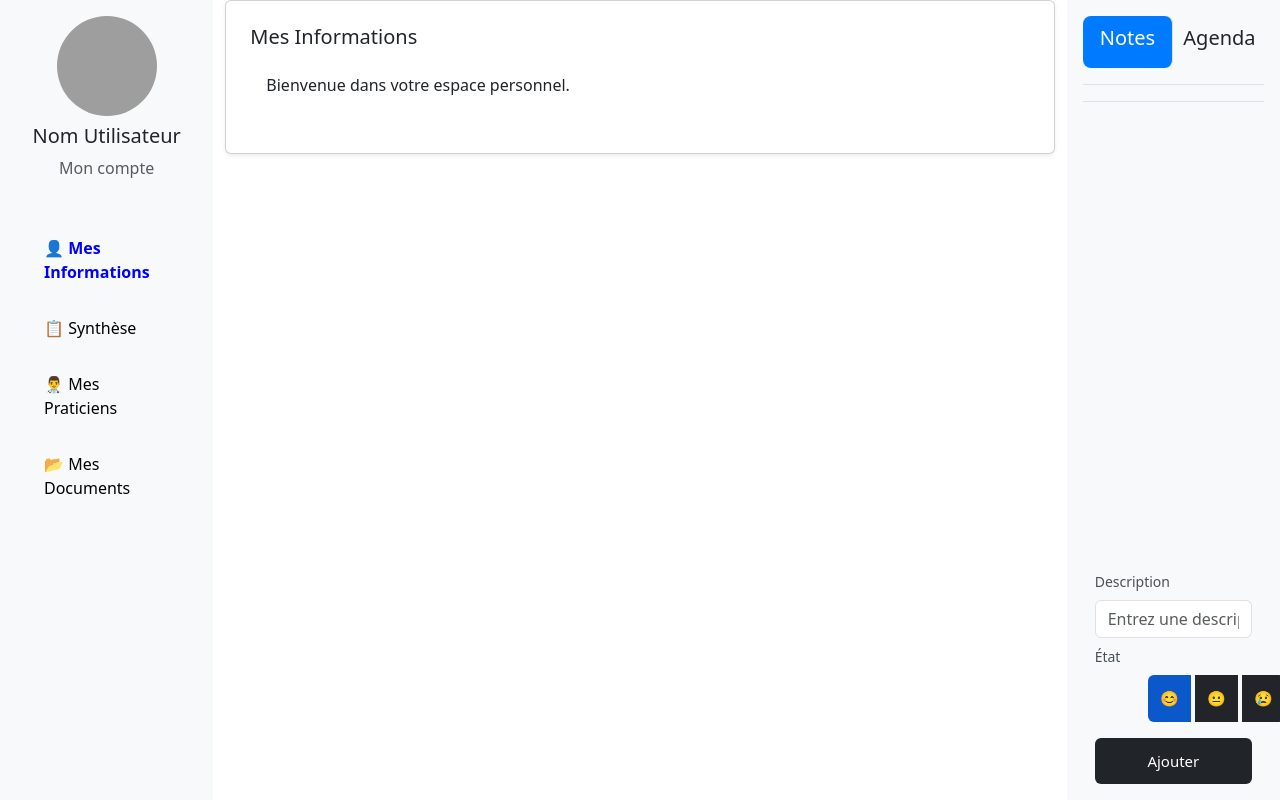
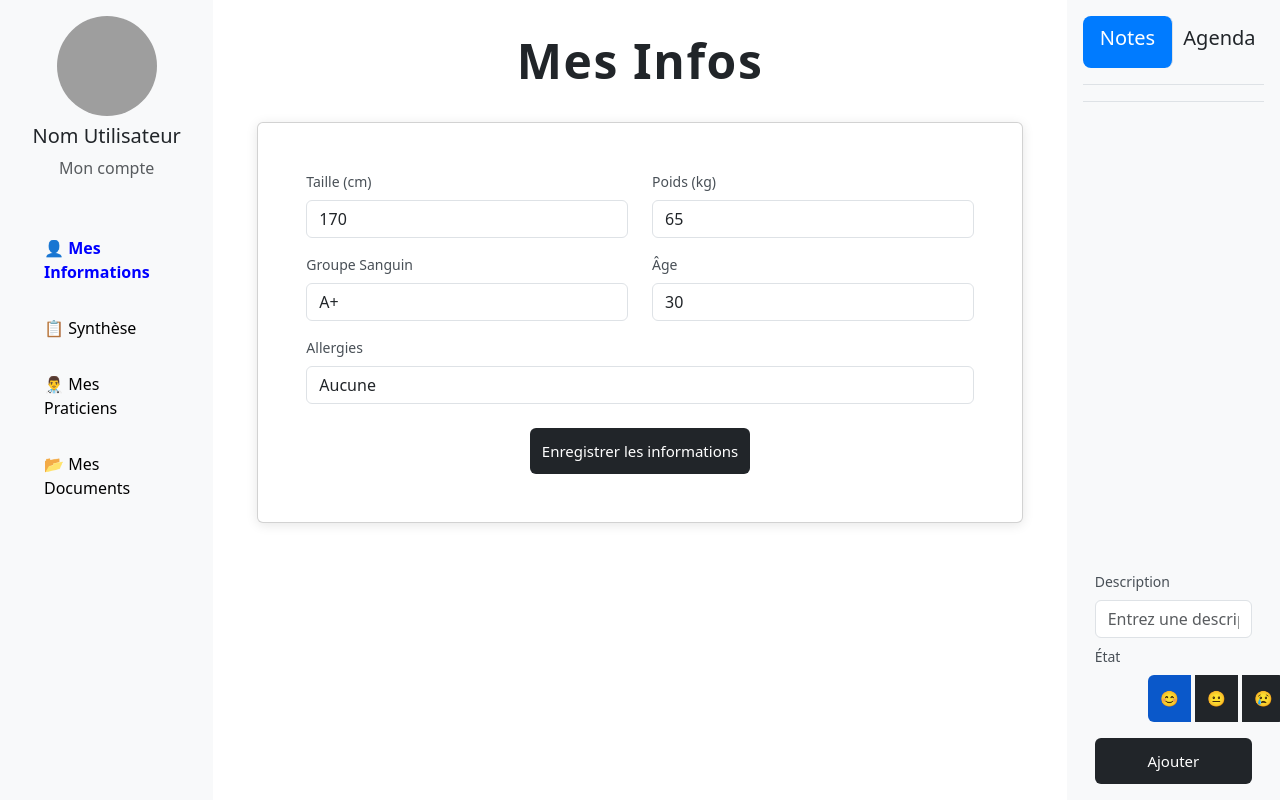
Before and after one commit to nonotor67/hhc-2025, a React (Vite) app in the folder neurocare-v2/: page /patients/informations in a window 1280 px wide. Built offline with nearby package versions, Linux system fonts and the light colour scheme; grey boxes are pictures that could not be loaded.

Commit message:
feat:Information + Cache

```diff
--- a/neurocare-v2/package.json
+++ b/neurocare-v2/package.json
@@ -10,8 +10,11 @@
     "preview": "vite preview"
   },
   "dependencies": {
+    "@types/jspdf": "^1.3.3",
     "bootstrap": "^5.3.3",
     "date-fns": "^4.1.0",
+    "jspdf": "^3.0.1",
+    "jspdf-autotable": "^5.0.2",
     "react": "^19.0.0",
     "react-bootstrap": "^2.10.9",
     "react-datepicker": "^8.2.1",
--- /dev/null
+++ b/neurocare-v2/src/pages/Informations.css
@@ -0,0 +1,20 @@
+.info-container {
+    padding: 2rem;
+    display: flex;
+    flex-direction: column;
+    align-items: center;
+  }
+
+  .info-title {
+    font-size: 3rem;
+    font-weight: bold;
+    margin-bottom: 2rem;
+    letter-spacing: 0.1rem;
+  }
+
+  .info-card {
+    width: 100%;
+    max-width: 800px;
+    padding: 2rem;
+    box-shadow: 0 2px 12px rgba(0, 0, 0, 0.1);
+  }
--- a/neurocare-v2/src/pages/Informations.tsx
+++ b/neurocare-v2/src/pages/Informations.tsx
@@ -1,14 +1,112 @@
-import React from "react";
-import { Card } from "react-bootstrap";
+import React, { useState, useEffect } from "react";
+import { Card, Form, Button, Row, Col, Container } from "react-bootstrap";
+import "./Informations.css";
 
 const MesInfo: React.FC = () => {
+  const [height, setHeight] = useState(() => localStorage.getItem("height") || "170");
+  const [weight, setWeight] = useState(() => localStorage.getItem("weight") || "65");
+  const [bloodGroup, setBloodGroup] = useState(() => localStorage.getItem("bloodGroup") || "A+");
+  const [age, setAge] = useState(() => localStorage.getItem("age") || "30");
+  const [allergies, setAllergies] = useState(() => localStorage.getItem("allergies") || "Aucune");
+
+  const handleSubmit = (e: React.FormEvent) => {
+    e.preventDefault();
+    // Sauvegarder les valeurs dans le localStorage
+    localStorage.setItem("height", height);
+    localStorage.setItem("weight", weight);
+    localStorage.setItem("bloodGroup", bloodGroup);
+    localStorage.setItem("age", age);
+    localStorage.setItem("allergies", allergies);
+
+    alert(
+      `Profil mis à jour :\nTaille : ${height} cm\nPoids : ${weight} kg\nGroupe sanguin : ${bloodGroup}\nÂge : ${age} ans\nAllergies : ${allergies}`
+    );
+  };
+
   return (
-    <Card className="p-4 shadow-sm">
-      <Card.Title>Mes Informations</Card.Title>
-      <Card.Body>
-        <p>Bienvenue dans votre espace personnel.</p>
-      </Card.Body>
-    </Card>
+    <Container fluid className="info-container">
+      <h1 className="info-title">Mes Infos</h1>
+      <Card className="info-card">
+        <Card.Body>
+          <Form onSubmit={handleSubmit}>
+            <Row className="mb-3">
+              <Col md={6}>
+                <Form.Group controlId="formHeight">
+                  <Form.Label>Taille (cm)</Form.Label>
+                  <Form.Control
+                    type="number"
+                    value={height}
+                    onChange={(e) => setHeight(e.target.value)}
+                    placeholder="Ex : 170"
+                  />
+                </Form.Group>
+              </Col>
+              <Col md={6}>
+                <Form.Group controlId="formWeight">
+                  <Form.Label>Poids (kg)</Form.Label>
+                  <Form.Control
+                    type="number"
+                    value={weight}
+                    onChange={(e) => setWeight(e.target.value)}
+                    placeholder="Ex : 65"
+                  />
+                </Form.Group>
+              </Col>
+            </Row>
+
+            <Row className="mb-3">
+              <Col md={6}>
+                <Form.Group controlId="formBloodGroup">
+                  <Form.Label>Groupe Sanguin</Form.Label>
+                  <Form.Control
+                    as="select"
+                    value={bloodGroup}
+                    onChange={(e) => setBloodGroup(e.target.value)}
+                  >
+                    <option value="">Sélectionner...</option>
+                    <option value="A+">A+</option>
+                    <option value="A−">A−</option>
+                    <option value="B+">B+</option>
+                    <option value="B−">B−</option>
+                    <option value="AB+">AB+</option>
+                    <option value="AB−">AB−</option>
+                    <option value="O+">O+</option>
+                    <option value="O−">O−</option>
+                  </Form.Control>
+                </Form.Group>
+              </Col>
+              <Col md={6}>
+                <Form.Group controlId="formAge">
+                  <Form.Label>Âge</Form.Label>
+                  <Form.Control
+                    type="number"
+                    value={age}
+                    onChange={(e) => setAge(e.target.value)}
+                    placeholder="Ex : 30"
+                  />
+                </Form.Group>
+              </Col>
+            </Row>
+
+            <Form.Group className="mb-3" controlId="formAllergies">
+              <Form.Label>Allergies</Form.Label>
+              <Form.Control
+                type="text"
+                value={allergies}
+                onChange={(e) => setAllergies(e.target.value)}
+                placeholder="Ex : pollen, gluten..."
+              />
+            </Form.Group>
+
+            <div className="text-center mt-4">
+              <Button type="submit" variant="primary">
+                Enregistrer les informations
+              </Button>
+            </div>
+          </Form>
+        </Card.Body>
+      </Card>
+    </Container>
   );
 };
 
--- a/neurocare-v2/src/pages/synthesis.tsx
+++ b/neurocare-v2/src/pages/synthesis.tsx
@@ -1,4 +1,4 @@
-import React, { useState } from "react";
+import React, { useState, useEffect } from "react";
 import { Card, Button, Form, Row, Col } from "react-bootstrap";
 import "./synthesis.css";
 
@@ -10,17 +10,31 @@ interface CheckItem {
 }
 
 const Synthese: React.FC = () => {
-  const [summaryText, setSummaryText] = useState("Voici un résumé de vos données.");
+  const [summaryText, setSummaryText] = useState(() => localStorage.getItem("summaryText") || "Voici un résumé de vos données.");
   const [lastUpdated, setLastUpdated] = useState(new Date().toLocaleString());
 
-  const [dayTasks, setDayTasks] = useState<CheckItem[]>([]);
-  const [medications, setMedications] = useState<CheckItem[]>([]);
+  const [dayTasks, setDayTasks] = useState<CheckItem[]>(() => {
+    const savedTasks = localStorage.getItem("dayTasks");
+    return savedTasks ? JSON.parse(savedTasks) : [];
+  });
+
+  const [medications, setMedications] = useState<CheckItem[]>(() => {
+    const savedMeds = localStorage.getItem("medications");
+    return savedMeds ? JSON.parse(savedMeds) : [];
+  });
 
   const [newTask, setNewTask] = useState("");
   const [taskHour, setTaskHour] = useState("");
 
   const [newMedication, setNewMedication] = useState("");
   const [medicationHour, setMedicationHour] = useState("");
+
+  // Sauvegarder les données dans le localStorage à chaque modification
+  useEffect(() => {
+    localStorage.setItem("summaryText", summaryText);
+    localStorage.setItem("dayTasks", JSON.stringify(dayTasks));
+    localStorage.setItem("medications", JSON.stringify(medications));
+  }, [summaryText, dayTasks, medications]);
 
   const getCurrentTime = (): string => {
     const now = new Date();
@@ -29,7 +43,7 @@ const Synthese: React.FC = () => {
 
   const addTask = () => {
     if (newTask.trim()) {
-      setDayTasks([
+      const updatedTasks = [
         ...dayTasks,
         {
           label: newTask,
@@ -37,7 +51,8 @@ const Synthese: React.FC = () => {
           time: getCurrentTime(),
           hour: taskHour ? `${taskHour}h` : "Non spécifiée",
         },
-      ]);
+      ];
+      setDayTasks(updatedTasks);
       setNewTask("");
       setTaskHour("");
     }
@@ -45,7 +60,7 @@ const Synthese: React.FC = () => {
 
   const addMedication = () => {
     if (newMedication.trim()) {
-      setMedications([
+      const updatedMeds = [
         ...medications,
         {
           label: newMedication,
@@ -53,7 +68,8 @@ const Synthese: React.FC = () => {
           time: getCurrentTime(),
           hour: medicationHour ? `${medicationHour}h` : "Non spécifiée",
         },
-      ]);
+      ];
+      setMedications(updatedMeds);
       setNewMedication("");
       setMedicationHour("");
     }
```
Also changed, not shown: 1 other file (tests, documents, lock files or other folders).
